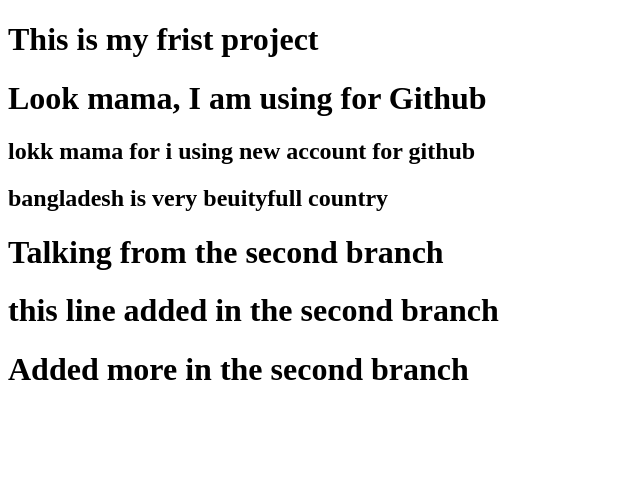
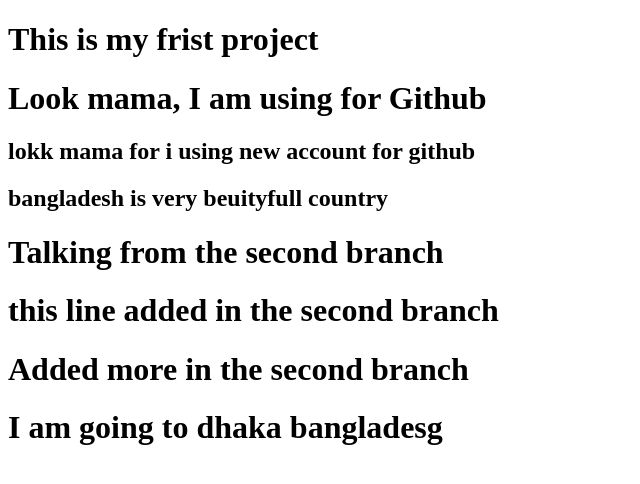
Before and after one commit to jaber996/my-first-website, a plain HTML site: page index.html in a window 1280 px wide. Shown: the whole page, without its empty margins (0-640 px from the left). Drawn offline with Linux system fonts and the light colour scheme.

Commit message:
Added a new code

```diff
--- a/index.html
+++ b/index.html
@@ -13,5 +13,6 @@
     <h1>Talking from the second branch</h1>
     <h1>this line added in the second branch</h1>
     <h1>Added more in the second branch</h1>
+    <h1>I am going to dhaka bangladesg</h1>
 </body>
 </html>
```
